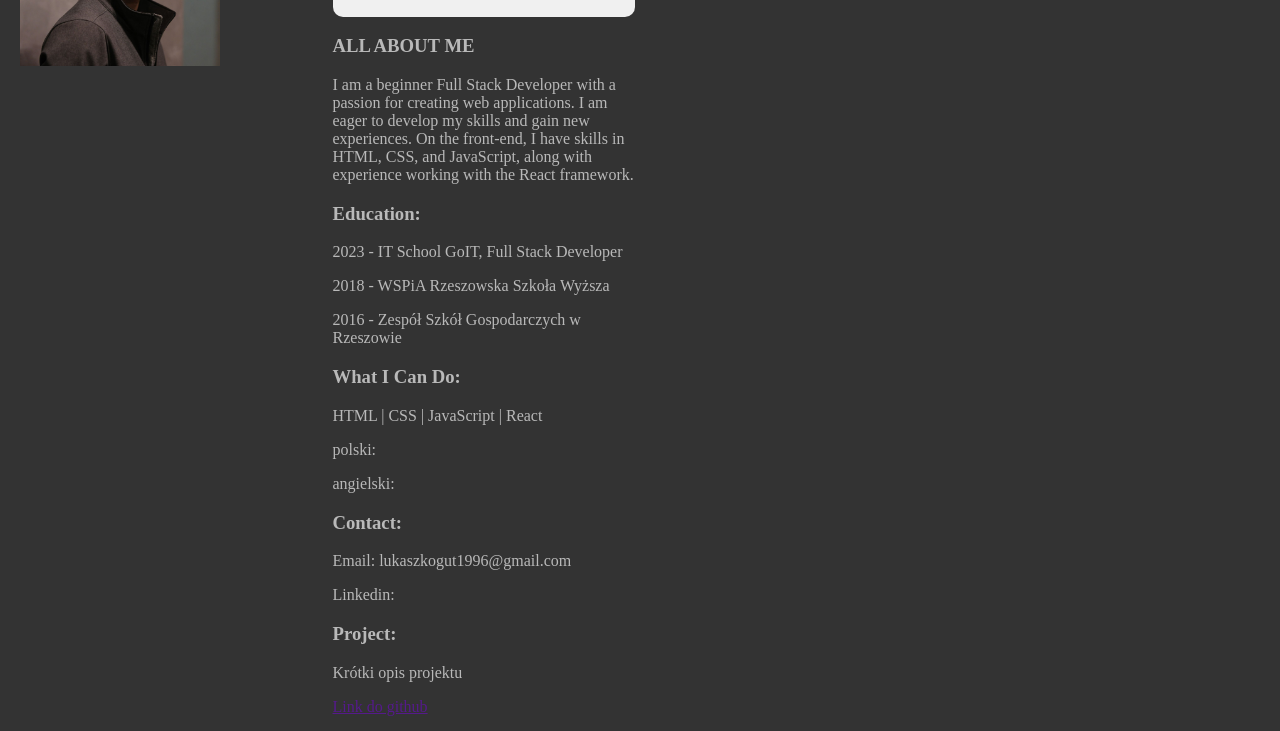
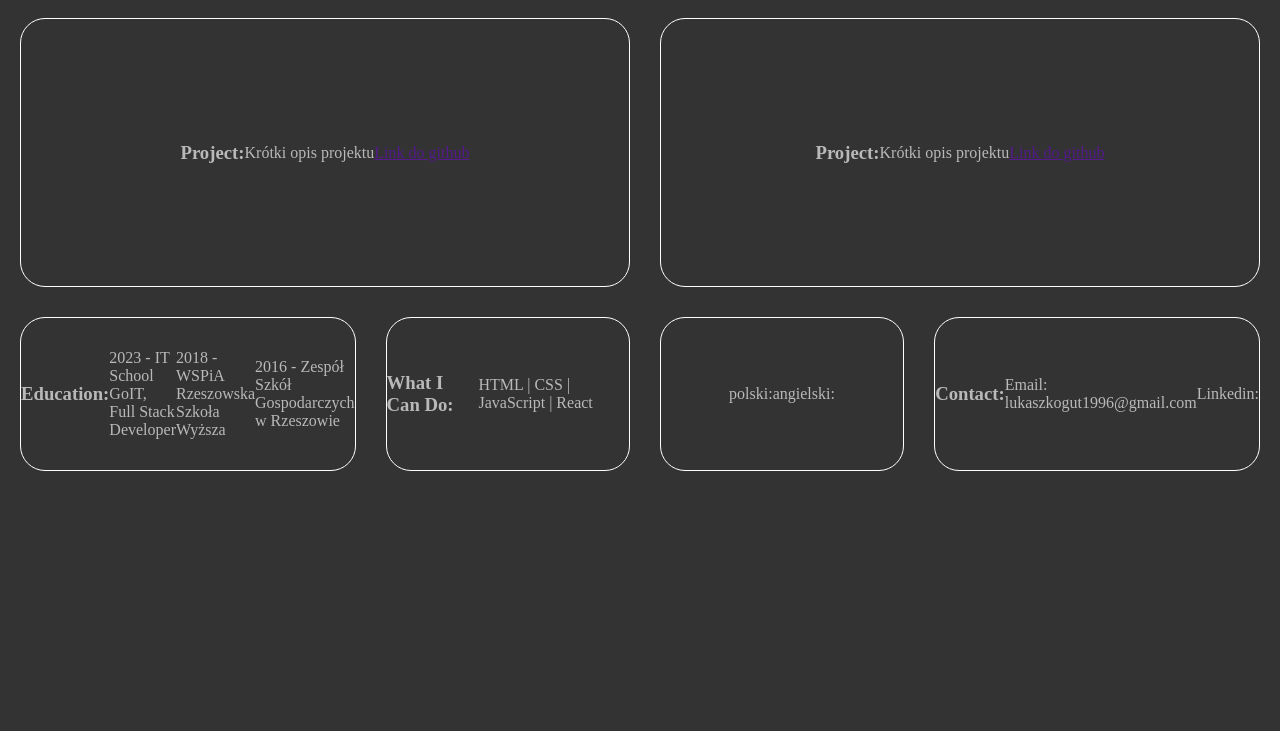
Before and after one commit to Lukasz996/CVProject, a website: page index.html in a window 1280 px wide. Shown: the part 224-955 px from the top of the page. After the commit the page ends 800 px from the top, so only its background shows below. Drawn offline with nearby package versions, Linux system fonts and the light colour scheme; no server answers.

Commit message:
add grid

```diff
--- a/index.css
+++ b/index.css
@@ -12,17 +12,11 @@ body {
 	height: 100vh;
 }
 
-/* section{
-	display: flex;
-	justify-content: center;
-	align-items: center;
-} */
-
 .container {
 	display: grid;
-	grid-template-columns: 1fr 1fr 1fr 1fr;
-	grid-template-rows: 1fr 1fr 1fr;
-	gap: 5px 10px;
+	grid-template-columns: repeat(4, 1fr);
+	grid-template-rows: 0.8fr 1.4fr 0.8fr;
+	gap: 30px 30px;
 	grid-auto-flow: row;
 	grid-template-areas:
 		'photo localTime weather about'
@@ -30,8 +24,17 @@ body {
 		'education whatICanDo language contact';
 }
 
+.border{
+	border: 1px solid white;
+	border-radius: 25px;
+	display: flex;
+	justify-content: center;
+	align-items: center;
+}
+
 .photo {
 	grid-area: photo;
+
 }
 
 .localTime {
--- a/index.html
+++ b/index.html
@@ -12,23 +12,25 @@
 <body>
 
     <div class="container">
-        <div class="photo">
+        <div class="photo border">
             <h1>Łukasz Kogut</h1>
             <img src="./img/CV zdjecie.png" alt="Foto-CV" width="200px">
         </div>
-        <div class="localTime">
+        <div class="localTime border">
             <div class="clock">
                 <div id="time"></div>
             </div>
+        </div>
         <div class="weather">
-                <div class="weather">
+            <div class="weather border">
                 <div class="weather-container">
                     <h4 class="line"> Weather App</h4>
                     <div id="weather-info"></div>
                     <button id="refresh-button">Refresh Weather</button>
                 </div>
             </div>
-                <div class="about">
+        </div>
+        <div class="about border">
             <h3>ALL ABOUT ME</h3>
             <p>I am a beginner Full Stack Developer with a passion for creating web applications.
                 I am eager to develop my skills and gain new experiences.
@@ -36,115 +38,40 @@
                 the
                 React framework.</p>
         </div>
-                <div class="education">
+        <div class="project-1 border">
+            <h3>Project: </h3>
+            <p>Krótki opis projektu </p>
+            <a href="">Link do github</a>
+        </div>
+        <div class="project-2 border">
+            <h3>Project: </h3>
+            <p>Krótki opis projektu </p>
+            <a href="">Link do github</a>
+        </div>
+        <div class="education border">
             <h3>Education:</h3>
             <p>2023 - IT School GoIT, Full Stack Developer</p>
             <p>2018 - WSPiA Rzeszowska Szkoła Wyższa</p>
             <p>2016 - Zespół Szkół Gospodarczych w Rzeszowie</p>
         </div>
-                <div class="whatICanDo">
+        <div class="whatICanDo border">
             <h3>What I Can Do:</h3>
             <p>HTML | CSS | JavaScript | React</p>
         </div>
-                <div class="language">
+        <div class="language border">
             <p>polski:</p>
             <p>angielski:</p>
         </div>
-                <div class="contact">
+        <div class="contact border">
             <h3>Contact:</h3>
             <p>Email: lukaszkogut1996@gmail.com</p>
             <p>Linkedin: </p>
         </div>
-                <div class="project-1">
-                    <h3>Project: </h3>
-                    <p>Krótki opis projektu </p>
-                    <a href="">Link do github</a>
     </div>
-                <div class="project-2">
-                    <h3>Project: </h3>
-                    <p>Krótki opis projektu </p>
-                    <a href="">Link do github</a>
-                </div>
-            </div>
-
-            <!--
-    <div class="container">
-        <div class="photo">
-            <h1>Łukasz Kogut</h1>
-            <img src="./img/CV zdjecie.png" alt="Foto-CV" width="200px">
-        </div>
-    </div>
-    <div class="container">
-        <div class="localTime">
-            <div class="clock">
-                <div id="time"></div>
-            </div>
-        </div>
-        <div class="container ">
-            <div class="weather">
-                <div class="weather-container">
-                    <h4 class="line"> Weather App</h4>
-                    <div id="weather-info"></div>
-                    <button id="refresh-button">Refresh Weather</button>
-                </div>
-            </div>
-        </div>
-        <div class="container ">
-            <h2 class="line">Projekty</h2>
-            <div class="project-1">
-                <h3>Nazwa Projektu </h3>
-                <p>Krótki opis projektu </p>
-                <a href="">Link do github</a>
-            </div>
-        </div>
-        <div class="container ">
-            <h2 class="line">Projekty</h2>
-            <div class="project-2">
-                <h3>Nazwa Projektu </h3>
-                <p>Krótki opis projektu </p>
-                <a href="">Link do github</a>
-            </div>
-        </div>
-        <div class="container">
-            <h2 class="line">O mnie</h2>
-            <div class=" about">
-                <p>I am a beginner Full Stack Developer with a passion for creating web applications.
-                    I am eager to develop my skills and gain new experiences.
-                    On the front-end, I have skills in HTML, CSS, and JavaScript, along with experience working with the
-                    React framework.</p>
-            </div>
-        </div>
-        <div class="container">
-            <h2 class="line">Education</h2>
-            <div class=" education">
-                <p>2023 - IT School GoIT, Full Stack Developer</p>
-                <p>2018 - WSPiA Rzeszowska Szkoła Wyższa</p>
-                <p>2016 - Zespół Szkół Gospodarczych w Rzeszowie</p>
-            </div>
-        </div>
-        <div class="container">
-            <h2 class="line">What I can do</h2>
-            <div class=" whatICanDo">
-                <p>HTML | CSS | JavaScript | React</p>
-            </div>
-        </div>
-        <div class="container ">
-            <div class="language">
-                <p>polski:</p>
-                <p>angielski:</p>
-            </div>
-
-        </div>
-        <div class="container ">
-            <h2 class="line">Kontakt</h2>
-            <div class="contacts">
-                <p>Email: lukaszkogut1996@gmail.com</p>
-                <p>Linkedin: </p>
-            </div> -->
-
-</body>
 
     <script src="https://cdn.jsdelivr.net/npm/axios/dist/axios.min.js"></script>
     <script src="./index.js"></script>
+</body>
+
 
 </html>
```
Lines whose indentation alone changed are shown as unchanged.
